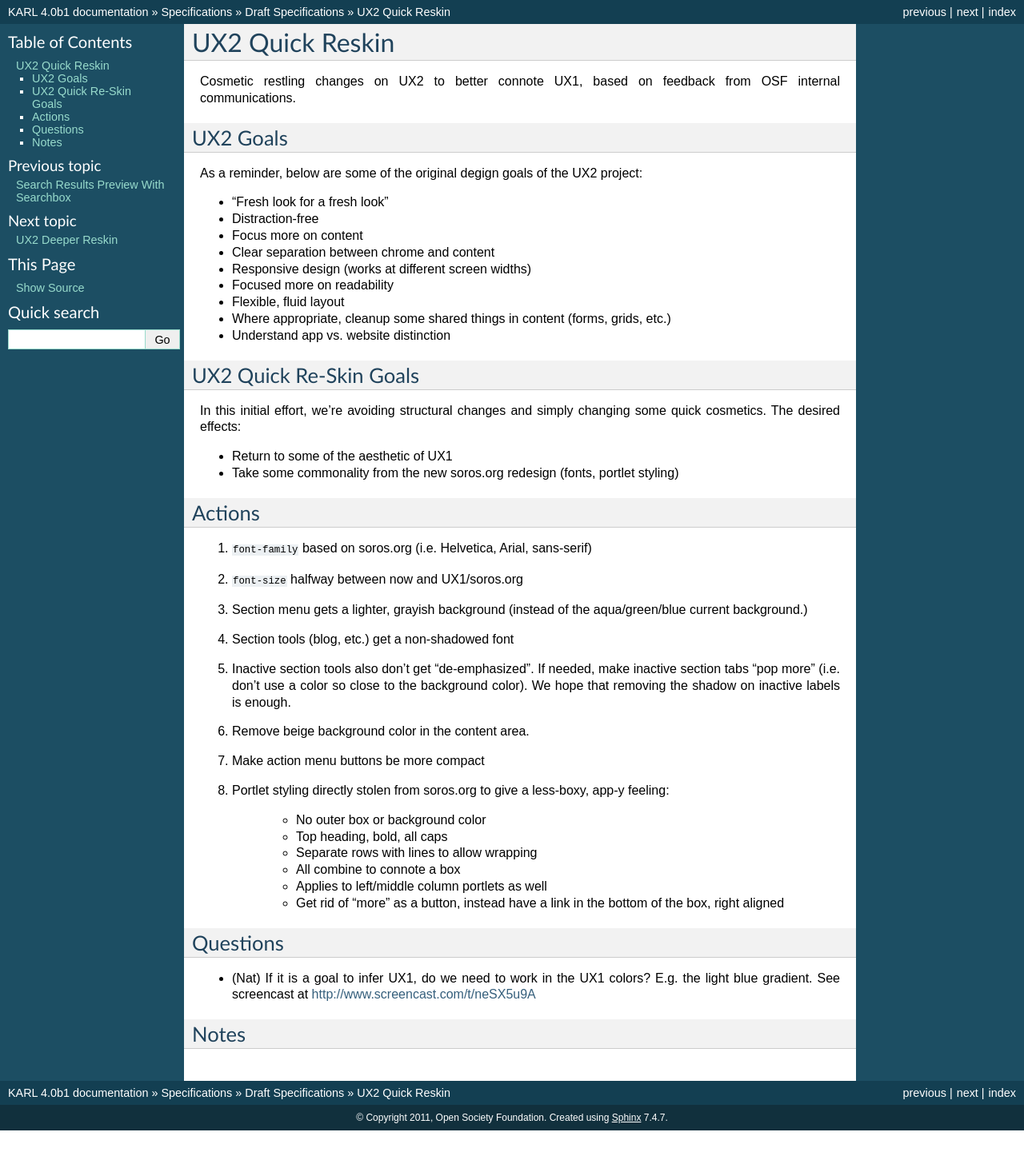
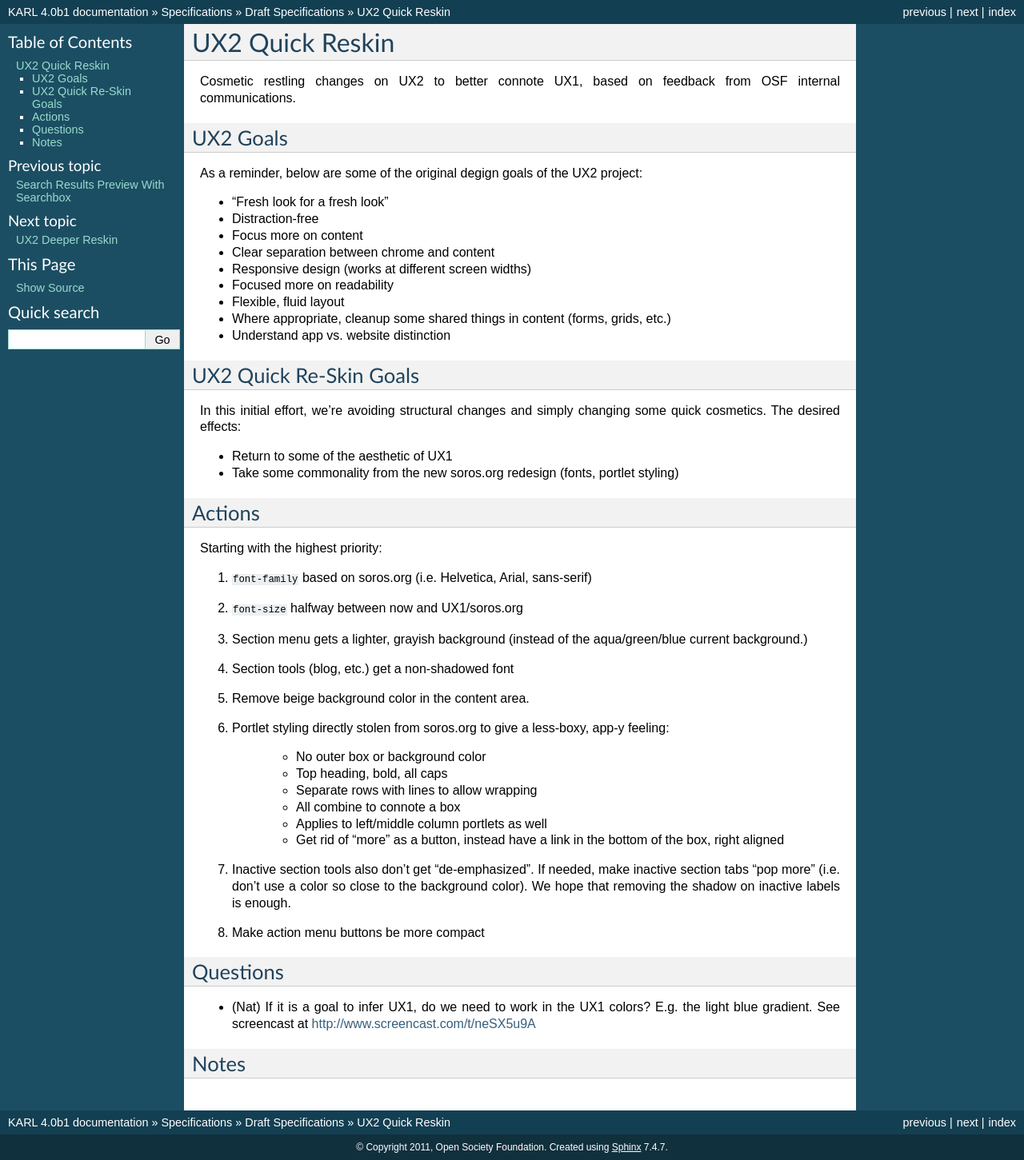
Before and after one commit to karlproject/karldocs, a Sphinx documentation site: the page built from docs/specs/drafts/ux2-reskin.rst, in a window 1280 px wide. Shown: the whole page at 80% size. Built offline with Sphinx 7.4.7, drawn with Linux system fonts in a browser that asks for light colours; before the commit the page ends 1414 px from its top, so only the background shows below that; some of the changed lines change nothing that is shown.

Commit message:
Re-order

```diff
--- a/docs/specs/drafts/ux2-reskin.rst
+++ b/docs/specs/drafts/ux2-reskin.rst
@@ -44,6 +44,8 @@ changing some quick cosmetics. The desired effects:
 Actions
 =======
 
+Starting with the highest priority:
+
 #. ``font-family`` based on soros.org (i.e. Helvetica, Arial,
    sans-serif)
 
@@ -54,14 +56,7 @@ Actions
 
 #. Section tools (blog, etc.) get a non-shadowed font
 
-#. Inactive section tools also don't get "de-emphasized". If needed,
-   make inactive section tabs "pop more" (i.e. don't use a color so
-   close to the background color). We hope that removing the shadow on
-   inactive labels is enough.
-
 #. Remove beige background color in the content area.
-
-#. Make action menu buttons be more compact
 
 #. Portlet styling directly stolen from soros.org to give a less-boxy,
    app-y feeling:
@@ -79,6 +74,13 @@ Actions
     - Get rid of "more" as a button, instead have a link in the bottom
       of the box, right aligned
 
+#. Inactive section tools also don't get "de-emphasized". If needed,
+   make inactive section tabs "pop more" (i.e. don't use a color so
+   close to the background color). We hope that removing the shadow on
+   inactive labels is enough.
+
+#. Make action menu buttons be more compact
+
 Questions
 =========
 
```
